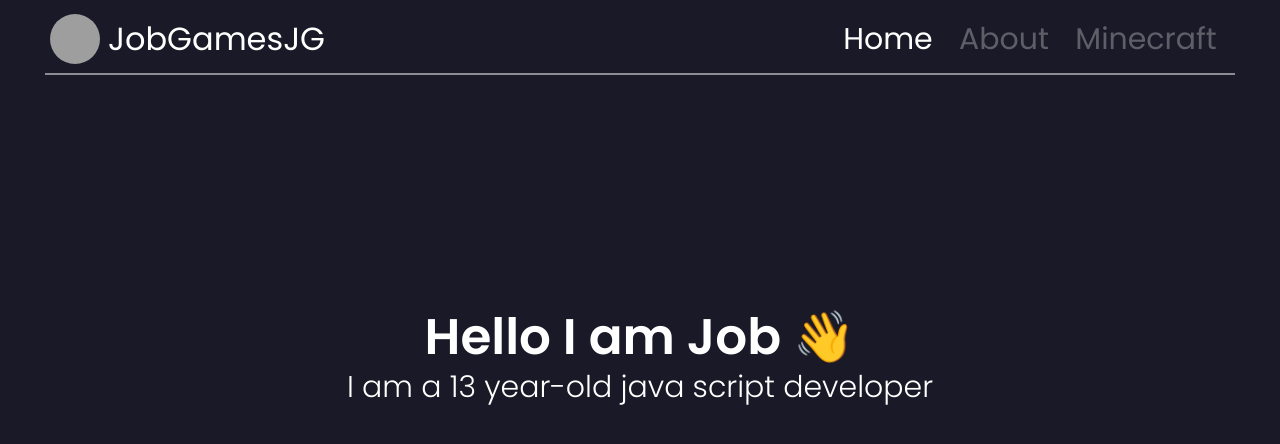
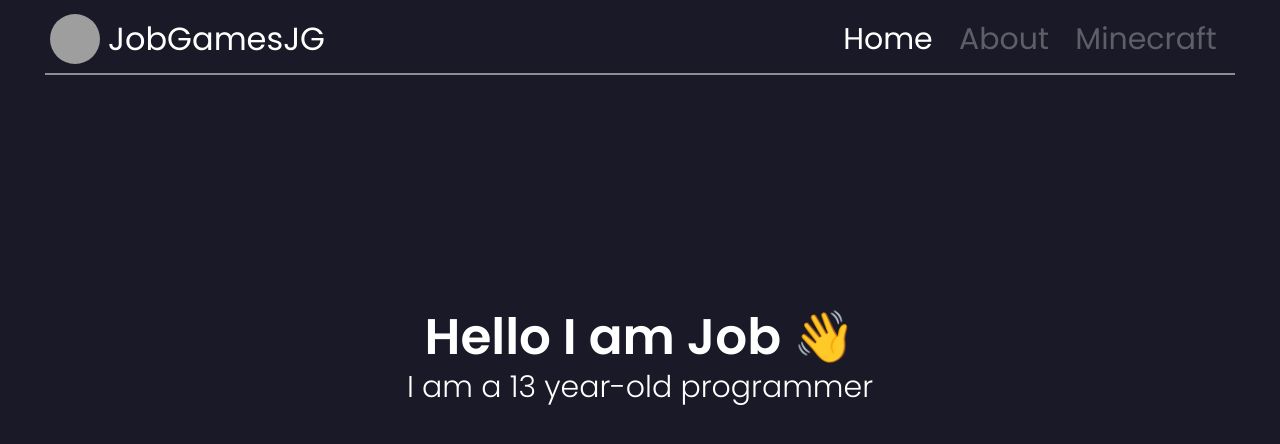
Before and after one commit to JobGamesJG/jobgamesjg.xyz, a Next.js app: page / in a window 1280 px wide. Shown: the top 444 px of the page. Built offline with nearby package versions, Linux system fonts and the light colour scheme; grey boxes are pictures that could not be loaded.

Commit message:
feat: add auto age

```diff
--- a/pages/index.tsx
+++ b/pages/index.tsx
@@ -1,14 +1,15 @@
 import type { NextPage } from "next";
-import Head from "next/head";
-import Image from "next/image";
+import { calculateAge } from "../lib";
 
 const Home: NextPage = () => {
+	const age = calculateAge();
+
 	return (
 		<div className="landing-wrapper">
 			<div className="landing">
 				<div className="landing-text">
 					<h1 className="landing-title">Hello I am Job 👋</h1>
-					<p className="landing-small">I am a 13 year-old java script developer</p>
+					<p className="landing-small">I am a {age} year-old programmer</p>
 				</div>
 			</div>
 		</div>
```
Also changed, not shown: pages/about.tsx (+7 -4 lines).
